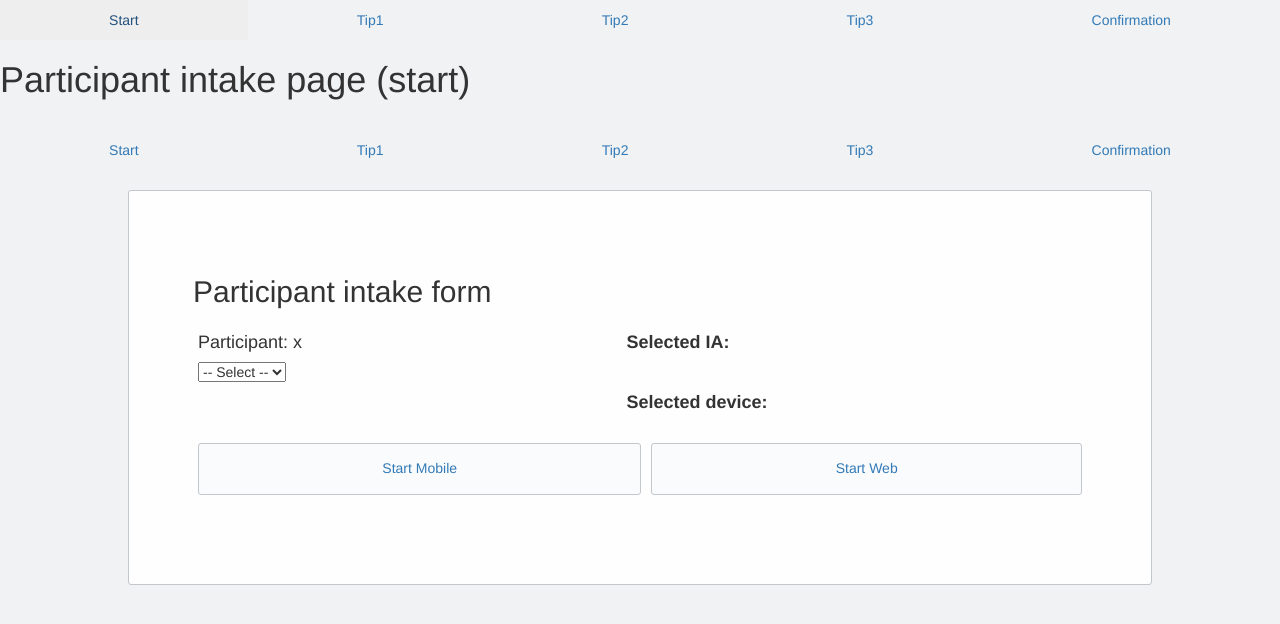
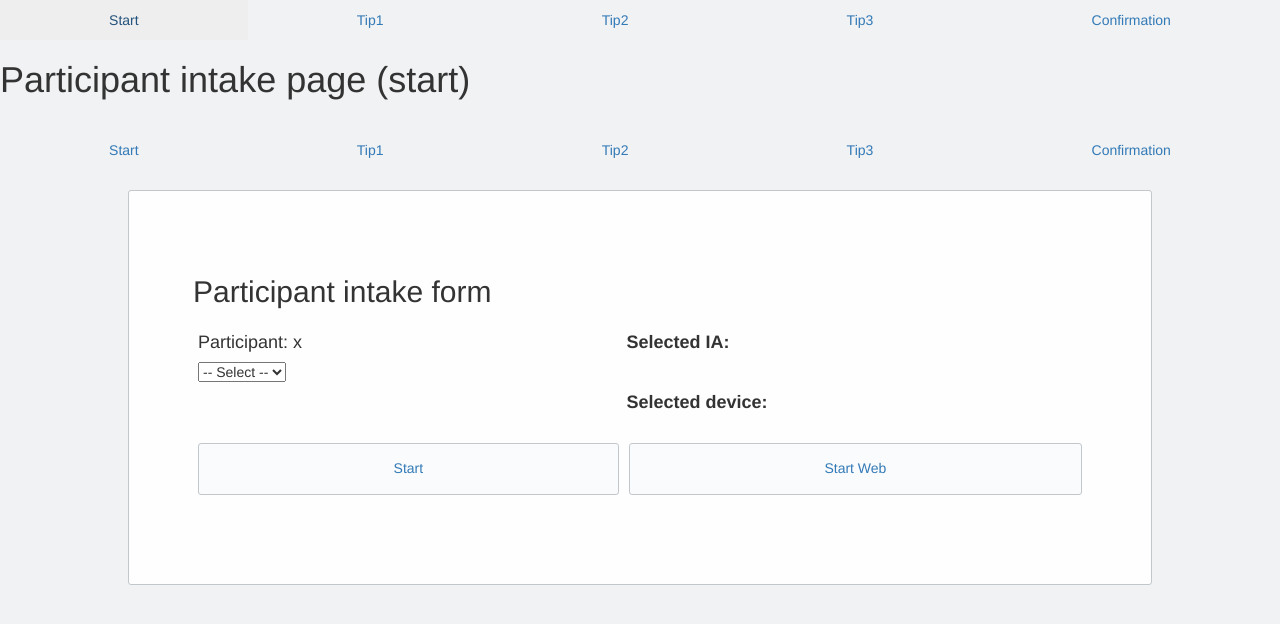
Before and after one commit to hilagutfreund/tipping, a website: page index.html at #!/start in a window 1280 px wide. Drawn offline with nearby package versions, Linux system fonts and the light colour scheme; some packages are replaced by stand-ins of ours; no server answers; a web font is replaced by a local one.

Commit message:
maybe this?

```diff
--- a/templates/main.html
+++ b/templates/main.html
@@ -47,8 +47,8 @@
 
       <div class="start">
         <!-- <div class="startButton"><a ui-sref="ambiguous({userid: '{{selected.id}}'})"><h5>Start</h5></a></div> -->
-       <!--  <div class="startButton"><a ui-sref="ambiguous({userid: selected.id})"><h5>Start</h5></a></div> -->
-        <div class="startButton"><a ui-sref="{{web}}({userid: selected.id})"><h5>Start Mobile</h5></a></div>
+        <div class="startButton"><a ui-sref="ambiguous({userid: selected.id})"><h5>Start</h5></a></div>
+        <!-- <div class="startButton"><a ui-sref="{{web}}({userid: selected.id})"><h5>Start Mobile</h5></a></div> -->
         <div class="startButton"><a ui-sref="{{web}}({userid: selected.id})"><h5>Start Web</h5></a></div>
         <!-- <div class="startButton"><a ng-if="selected.switch === 'st'" ui-sref="tipjar({userid: selected.id})"><h5>Start Webpage</h5></a></div> -->
         <!-- <div class="startButton"><a ng-if="selected.data.switch === 'at'" ui-sref="ambiguous({userid: selected.id})"><h5>Start Webpage</h5></a></div>
```
